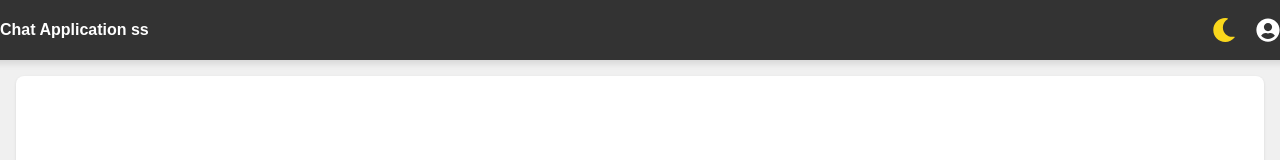
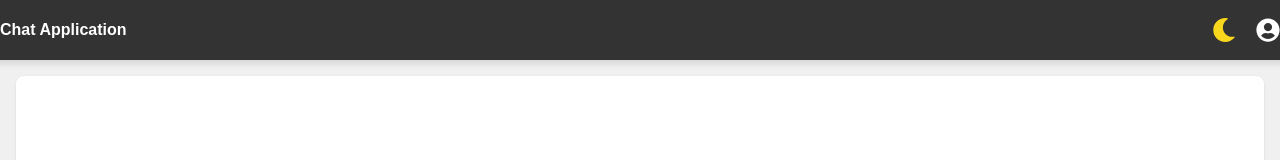
Before and after one commit to krishnaju07/chat_boxai, a React (Create React App) app: page / in a window 1280 px wide. Shown: the top 160 px of the page. Built offline with nearby package versions, Linux system fonts and the light colour scheme.

Commit message:
Updatssssse App.js

```diff
--- a/src/App.js
+++ b/src/App.js
@@ -13,7 +13,7 @@ const App = () => {
   return (
     <div className={`app ${isDarkMode ? 'dark-mode' : 'light-mode'}`}>
       <nav className="navbar">
-      <h4>Chat Application ss</h4>
+      <h4>Chat Application</h4>
         <div className="navbar-icons">
           {isDarkMode ? (
             <FaSun className="dark-mode-icon" onClick={toggleDarkMode} />
```
